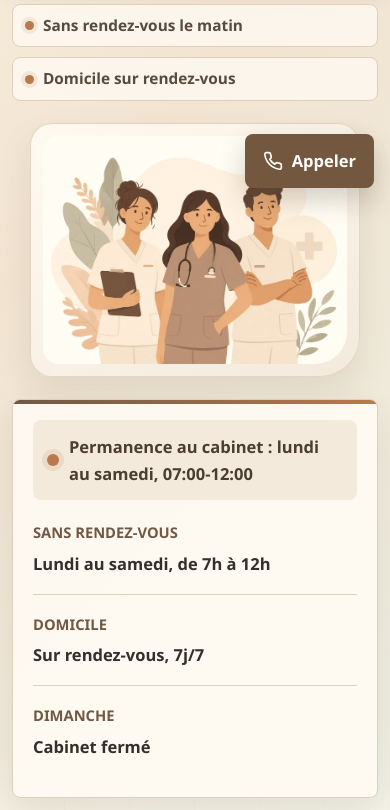
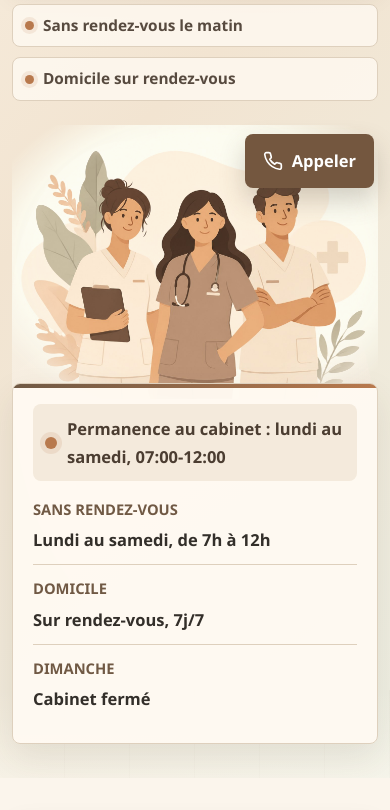
Before and after one commit to FlorentKurda/Vitrine-Infirmiere, a plain HTML site: page index.html in a window 390 px wide. Shown: the part 640-1450 px from the top of the page. Drawn offline with Linux system fonts and the light colour scheme.

Commit message:
Mise à jour 5 du site

```diff
--- a/index.html
+++ b/index.html
@@ -114,8 +114,8 @@
             </div>
           </div>
 
-          <div class="hero-visual reveal" aria-label="Illustration du cabinet infirmier">
-            <div class="hero-illustration-card">
+          <div class="hero-visual reveal">
+            <div class="hero-illustration-wrap">
               <img
                 src="assets/illustration-infirmiers.jpg"
                 width="1448"
@@ -124,9 +124,7 @@
                 class="hero-illustration-img"
               >
             </div>
-          </div>
-
-          <aside class="hero-panel reveal" aria-label="Informations essentielles">
+            <aside class="hero-panel" aria-label="Informations essentielles">
               <div class="status-line">
                 <span class="status-dot" aria-hidden="true"></span>
                 <span>Permanence au cabinet : lundi au samedi, 07:00-12:00</span>
@@ -146,6 +144,7 @@
                 </div>
               </dl>
             </aside>
+          </div>
         </div>
       </section>
 
--- a/styles.css
+++ b/styles.css
@@ -303,8 +303,8 @@ select {
   position: relative;
   z-index: 1;
   display: grid;
-  grid-template-columns: minmax(0, 1fr) minmax(230px, 300px) minmax(300px, 360px);
-  gap: 28px;
+  grid-template-columns: minmax(0, 0.88fr) minmax(520px, 1.12fr);
+  gap: 34px;
   align-items: center;
 }
 
@@ -321,43 +321,44 @@ select {
 }
 
 .hero-visual {
-  display: flex;
-  justify-content: center;
+  position: relative;
+  min-height: 520px;
+  display: grid;
   align-items: center;
 }
 
-.hero-illustration-card {
-  position: relative;
-  width: min(100%, 310px);
-  padding: 16px;
-  border: 1px solid rgba(222, 208, 189, 0.82);
-  border-radius: 28px 28px 54px 28px;
-  background:
-    linear-gradient(145deg, rgba(255, 250, 242, 0.95), rgba(243, 234, 220, 0.9));
-  box-shadow: 0 16px 34px rgba(78, 61, 43, 0.1);
-}
-
-.hero-illustration-card::before {
+.hero-visual::before {
   content: "";
   position: absolute;
-  inset: 22px 18px auto auto;
-  width: 92px;
-  height: 92px;
-  border-radius: 48% 52% 56% 44%;
-  background: rgba(184, 121, 77, 0.1);
+  inset: 34px 10px 54px 42px;
+  border-radius: 38% 62% 44% 56%;
+  background:
+    radial-gradient(circle at 74% 22%, rgba(184, 121, 77, 0.14), transparent 30%),
+    linear-gradient(145deg, rgba(255, 250, 242, 0.64), rgba(239, 228, 212, 0.62));
   pointer-events: none;
 }
 
-.hero-illustration-card::after {
+.hero-visual::after {
   content: "";
   position: absolute;
-  left: 20px;
-  bottom: 20px;
-  width: 46px;
-  height: 46px;
+  right: 7%;
+  top: 12%;
+  width: 88px;
+  height: 88px;
+  border: 1px solid rgba(184, 121, 77, 0.18);
   border-radius: 50%;
-  background: rgba(220, 228, 213, 0.75);
   pointer-events: none;
+}
+
+.hero-illustration-wrap {
+  position: relative;
+  z-index: 1;
+  width: min(100%, 700px);
+  margin-inline: auto;
+  -webkit-mask-image:
+    radial-gradient(ellipse at 52% 47%, #000 58%, rgba(0, 0, 0, 0.8) 68%, transparent 83%);
+  mask-image:
+    radial-gradient(ellipse at 52% 47%, #000 58%, rgba(0, 0, 0, 0.8) 68%, transparent 83%);
 }
 
 .hero-illustration-img {
@@ -367,8 +368,8 @@ select {
   max-width: 100%;
   height: auto;
   object-fit: contain;
-  border-radius: 20px 20px 42px 20px;
-  filter: saturate(0.96) sepia(0.05);
+  mix-blend-mode: multiply;
+  filter: saturate(0.98) sepia(0.08) contrast(0.98);
 }
 
 .eyebrow {
@@ -388,11 +389,11 @@ p {
 }
 
 h1 {
-  max-width: 760px;
+  max-width: 720px;
   margin: 0;
   color: #2f2a25;
-  font-size: clamp(2.1rem, 4vw, 3.35rem);
-  line-height: 1.1;
+  font-size: clamp(2rem, 3.6vw, 3.05rem);
+  line-height: 1.12;
   letter-spacing: 0;
 }
 
@@ -515,13 +516,18 @@ h2 {
 }
 
 .hero-panel {
-  position: relative;
+  position: absolute;
   overflow: hidden;
+  z-index: 2;
+  right: 0;
+  bottom: 28px;
+  width: min(338px, 52%);
+  margin: 0;
   background: rgba(255, 250, 242, 0.96);
   border: 1px solid var(--color-line);
   border-radius: var(--radius);
   box-shadow: var(--shadow-soft);
-  padding: 26px;
+  padding: 18px;
 }
 
 .hero-panel::before {
@@ -536,7 +542,7 @@ h2 {
   display: flex;
   align-items: center;
   gap: 10px;
-  padding: 13px 14px;
+  padding: 11px 12px;
   border-radius: var(--radius);
   background: #f4eadc;
   color: var(--color-primary-dark);
@@ -553,11 +559,11 @@ h2 {
 }
 
 .hero-facts {
-  margin: 20px 0 0;
+  margin: 16px 0 0;
 }
 
 .hero-facts div {
-  padding: 17px 0;
+  padding: 11px 0;
   border-top: 1px solid var(--color-line);
 }
 
@@ -1114,8 +1120,31 @@ address {
     gap: 30px;
   }
 
-  .hero-illustration-card {
-    width: min(100%, 440px);
+  .hero-visual {
+    min-height: auto;
+    align-items: start;
+    padding-top: 2px;
+  }
+
+  .hero-visual::before {
+    inset: 16px 9% 96px;
+  }
+
+  .hero-visual::after {
+    right: 15%;
+    top: 6%;
+  }
+
+  .hero-illustration-wrap {
+    width: min(100%, 600px);
+  }
+
+  .hero-panel {
+    position: relative;
+    right: auto;
+    bottom: auto;
+    width: min(100%, 520px);
+    margin: -46px auto 0;
   }
 
   .quick-grid {
@@ -1200,19 +1229,29 @@ address {
     width: 100%;
   }
 
-  .hero-illustration-card {
-    width: min(100%, 330px);
-    padding: 12px;
-    border-radius: 22px 22px 40px 22px;
+  .hero-visual::before {
+    inset: 18px 0 82px;
+    border-radius: 34% 66% 42% 58%;
   }
 
-  .hero-illustration-card::before {
-    width: 72px;
-    height: 72px;
+  .hero-visual::after {
+    width: 58px;
+    height: 58px;
+    right: 5%;
+    top: 7%;
   }
 
-  .hero-illustration-img {
-    border-radius: 16px 16px 32px 16px;
+  .hero-illustration-wrap {
+    width: min(100%, 430px);
+    -webkit-mask-image:
+      radial-gradient(ellipse at 52% 48%, #000 60%, rgba(0, 0, 0, 0.82) 70%, transparent 86%);
+    mask-image:
+      radial-gradient(ellipse at 52% 48%, #000 60%, rgba(0, 0, 0, 0.82) 70%, transparent 86%);
+  }
+
+  .hero-panel {
+    width: 100%;
+    margin: -16px 0 0;
   }
 
   .hero-panel,
```
Lines whose indentation alone changed are shown as unchanged.
